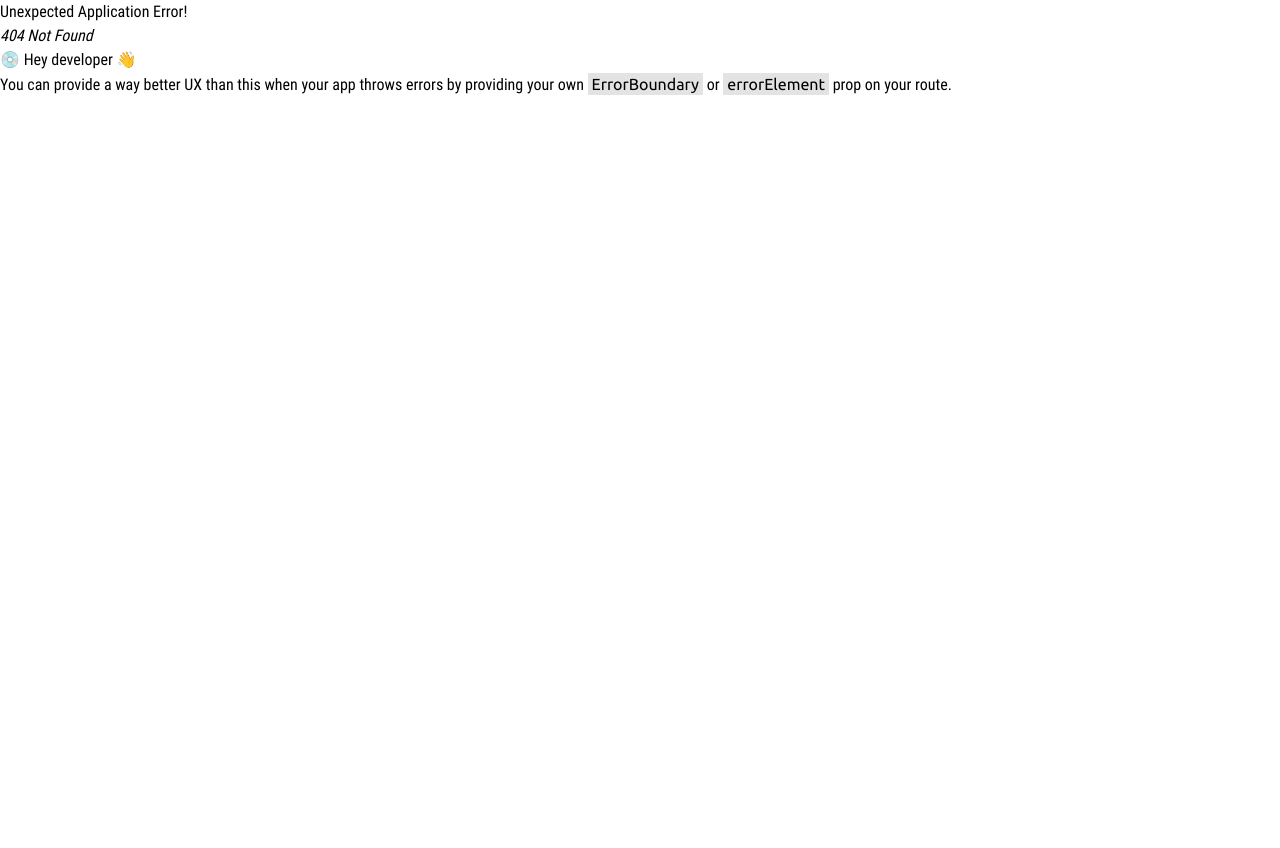
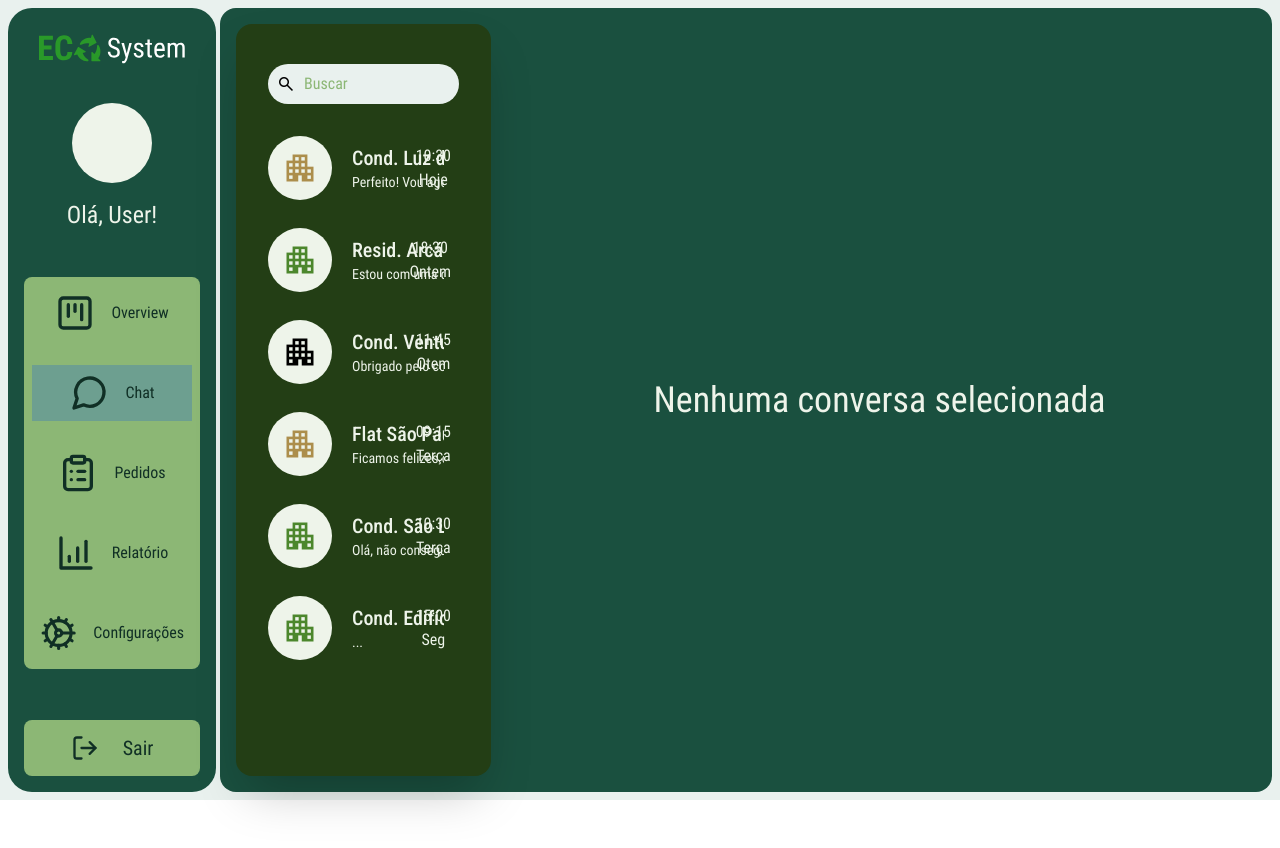
Before and after one commit to projeto-reciclagem/projeto-reciclagem-front, a React (Vite) app: page /chat-condominio in a window 1280 px wide. Before the commit this address had no page. Shown: the top 848 px of the page. Before the commit the page ends 800 px from the top, so only its background shows below. Built offline with nearby package versions, Linux system fonts and the light colour scheme.

Commit message:
ADD: Adicionada a pagina do chat e alteracoes gerais

```diff
--- /dev/null
+++ b/src/components/DashCondominio/ChatCondominio.tsx
@@ -0,0 +1,87 @@
+import { useState } from 'react'
+
+interface ContatoChatProps {
+  id: string
+  status: string
+  condominio: string
+  mensagem: string
+  data: string
+  hora: string
+}
+
+export default function ContatoChat(props: ContatoChatProps) {
+  const [modal, setModal] = useState(false)
+
+  const openModal = () => {
+    setModal(true)
+  }
+
+  return (
+    <>
+      <li
+        className="relative flex w-full cursor-pointer items-center gap-5"
+        onClick={openModal}
+        id={props.id}
+      >
+        <div className="flex h-16 w-16 items-center justify-center rounded-full bg-moss-green-50">
+          <span
+            className={`icon material-symbols-outlined text-4xl ${
+              props.status === 'online'
+                ? 'text-moss-green-600'
+                : props.status === 'offline'
+                  ? 'text-camel-600'
+                  : 'text-black'
+            }`}
+          >
+            apartment
+          </span>
+        </div>
+        <div className="w-2/4">
+          <h6 className="overflow-hidden whitespace-nowrap text-xl font-medium">
+            {props.condominio}
+          </h6>
+          <p className="w-full overflow-hidden whitespace-nowrap text-sm">
+            {props.mensagem}
+          </p>
+        </div>
+        <span className="absolute right-0 flex flex-col items-center">
+          <p>{props.hora}</p>
+          <p>{props.data}</p>
+        </span>
+      </li>
+
+      <div
+        className={`modal ${
+          modal ? 'block' : 'hidden'
+        } absolute right-16 top-6 h-[95%] w-[70%] rounded-2xl bg-marine-50`}
+        id={`${props.id + 'modal-content'}`}
+      >
+        <div className="relative h-full">
+          <nav className="flex h-40 w-full items-center justify-between rounded-b-3xl bg-moss-green-500 px-24">
+            <div className="flex h-20 w-20 items-center justify-center rounded-full bg-moss-green-50">
+              <span className="material-symbols-outlined text-4xl text-moss-green-600">
+                apartment
+              </span>
+            </div>
+            <h4 className="text-3xl text-moss-green-50">{props.condominio}</h4>
+            <span className="material-symbols-outlined text-3xl text-moss-green-50">
+              more_vert
+            </span>
+          </nav>
+
+          {/* input de escrever mensagem */}
+          <div className="absolute bottom-0 flex h-24 w-full items-center justify-center gap-10 rounded-t-3xl bg-moss-green-300 px-24">
+            <input
+              type="text"
+              className="h-14 w-4/5 rounded-full bg-moss-green-50 px-8 text-xl text-moss-green-600 placeholder-moss-green-300 placeholder:text-base focus:border-transparent focus:outline-none focus:ring-2 focus:ring-moss-green-500"
+              placeholder="Digite sua mensagem..."
+            />
+            <span className="material-symbols-outlined flex h-16 w-16 cursor-pointer select-none items-center justify-center rounded-full bg-marine-600 text-4xl text-moss-green-50">
+              send
+            </span>
+          </div>
+        </div>
+      </div>
+    </>
+  )
+}
--- /dev/null
+++ b/src/pages/dash-condominio/ChatCond.tsx
@@ -0,0 +1,85 @@
+import { Link } from "react-router-dom";
+import SideBarCondominio from "../../components/DashCondominio/SidebarCondominio";
+import { useState } from 'react'
+import ContatoChat from "../../components/DashCooperativa/ContatoChat";
+
+export default function ChatCond() {
+
+    return (
+        <>
+            <main className="flex p-2 h-screen gap-1 bg-marine-50">
+                <SideBarCondominio />
+                <div className="flex flex-row items-start p-4 self-stretch w-full gap-3 bg-marine-700 rounded-2xl">
+                    <div className="lista h-full w-1/4 rounded-2xl bg-moss-green-900 px-8 shadow-2xl">
+                        <div className="input-group relative h-28 w-full pt-10">
+                            <span className="material-symbols-outlined absolute left-2 top-[46px] text-xl">
+                                search
+                            </span>
+                            <input
+                                type="text"
+                                className="w-full rounded-full bg-marine-50 p-2 pl-9 text-base text-moss-green-600 placeholder:text-moss-green-300 focus:border-transparent focus:outline-none focus:ring-2 focus:ring-moss-green-500"
+                                placeholder="Buscar"
+                            />
+                        </div>
+                        {/* Lista dos condominios */}
+                        <ul className="flex h-full w-full flex-col gap-7 overflow-y-auto pb-32 pr-2 text-moss-green-50">
+                            <ContatoChat
+                                id="1"
+                                status="offline"
+                                condominio="Cond. Luz do Sol"
+                                mensagem="Perfeito! Vou agendar agora mesmo."
+                                hora="10:30"
+                                data="Hoje"
+                            />
+                            <ContatoChat
+                                id="2"
+                                status="online"
+                                condominio="Resid. Arcádia"
+                                mensagem="Estou com uma dúvi..."
+                                hora="18:30"
+                                data="Ontem"
+                            />
+                            <ContatoChat
+                                id="3"
+                                status=""
+                                condominio="Cond. Ventura"
+                                mensagem="Obrigado pelo contato!"
+                                hora="11:45"
+                                data="Otem"
+                            />
+                            <ContatoChat
+                                id="4"
+                                status="offline"
+                                condominio="Flat São Paulo"
+                                mensagem="Ficamos felizes com ..."
+                                hora="09:15"
+                                data="Terça"
+                            />
+                            <ContatoChat
+                                id="5"
+                                status="online"
+                                condominio="Cond. São Lucas"
+                                mensagem="Olá, não conseguiremos..."
+                                hora="10:30"
+                                data="Terça"
+                            />
+                            <ContatoChat
+                                id="6"
+                                status="online"
+                                condominio="Cond. Edifício Mood"
+                                mensagem="..."
+                                hora="15:00"
+                                data="Seg"
+                            />
+                        </ul>
+                    </div>
+                    {/* Chat */}
+                    <div className="flex h-full w-full  items-center justify-center text-4xl text-moss-green-50">
+                        Nenhuma conversa selecionada
+                    </div>
+                </div>
+            </main>
+        </>
+    )
+
+}
--- a/src/pages/dash-condominio/PedidosCond.tsx
+++ b/src/pages/dash-condominio/PedidosCond.tsx
@@ -9,9 +9,9 @@ export default function PedidosCond() {
         <>
             <main className="flex p-2 h-screen gap-1 bg-marine-50">
                 <SideBarCondominio />
-                <div className="flex flex-col rounded-2xl gap-6 w-[70rem] justify-between items-start self-stretch py-3 px-2 bg-marine-700">
+                <div className="flex flex-col items-start justify-between p-4 self-stretch h-full w-full gap-3 bg-marine-700 rounded-2xl">
                     <div className="flex py-2 justify-between items-start self-stretch">
-                        <div className="flex w-auto gap-2">
+                        <div className="flex w-full gap-2">
                             <p className="font-sans font-medium text-2xl">Status do pedido atual:</p>
                             <p className="font-sans font-medium text-2xl text-camel-400">Em análise</p>
                         </div>
@@ -19,9 +19,9 @@ export default function PedidosCond() {
                             <button className="flex w-max font-sans p-2">+ Novo Pedido</button>
                         </div>
                     </div>
-                    <div className="flex flex-col items-start py-6 px-4 bg-moss-green-300 w-max h-5/6 rounded-2xl">
+                    <div className="flex flex-col items-start py-6 px-4 bg-moss-green-300 w-full h-5/6 rounded-2xl">
                         <p className="flex font-sans text-2xl font-medium">Histórico de pedidos</p>
-                        <div className="flex bg-white h-screen w-[67rem] rounded-lg">
+                        <div className="flex bg-white h-full w-full rounded-lg">
 
                         </div>
                     </div>
```
Also changed, not shown: src/Router.tsx (+24 -5 lines).
